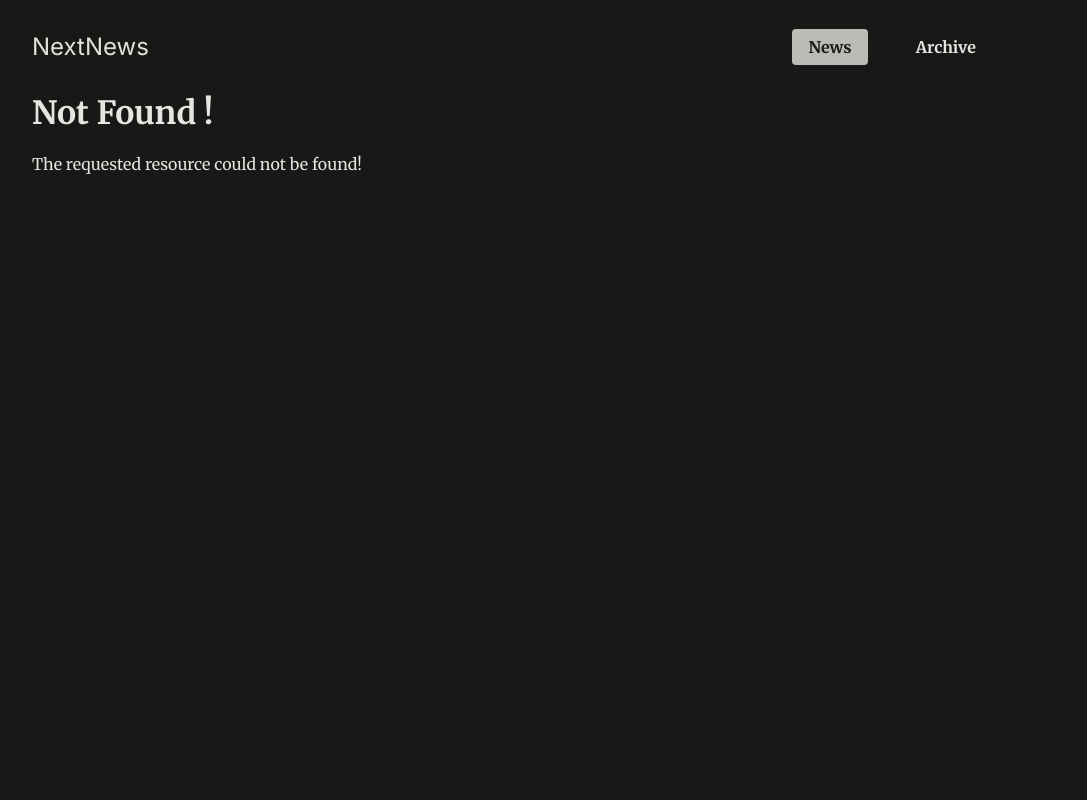
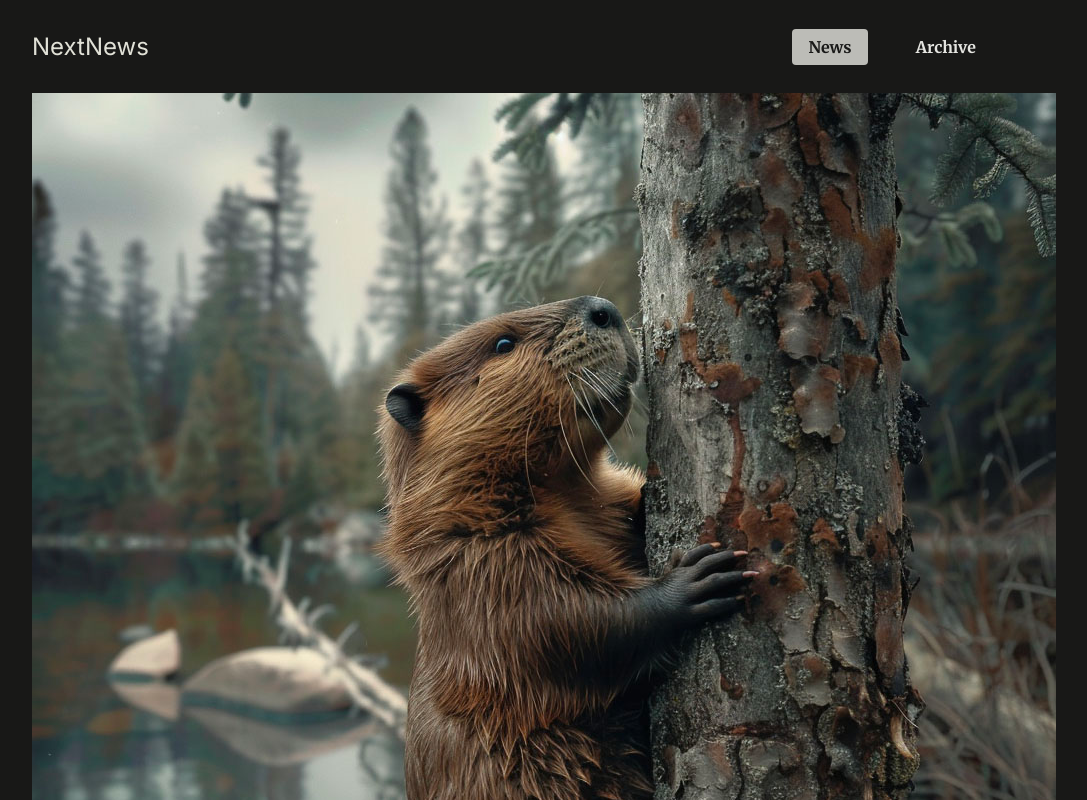
Before and after one commit to CircleSeok/Routing-Page-Rendering, a Next.js app: page /news/beaver-plague/image in a window 1280 px wide. Before the commit this address had no page. Shown: the top 800 px of the page, without its empty margins (128-1215 px from the left). Built offline with nearby package versions, Linux system fonts and the light colour scheme.

Commit message:
Routes nested within dynamic routes

```diff
--- /dev/null
+++ b/app/news/[slug]/image/page.js
@@ -0,0 +1,18 @@
+import { DUMMY_NEWS } from '@/dummy-news';
+import { notFound } from 'next/navigation';
+
+export default function ImagePage({ params }) {
+  const newsItemSlug = params.slug;
+  const newsItem = DUMMY_NEWS.find(
+    (newsItem) => newsItem.slug === newsItemSlug
+  );
+
+  if (!newsItem) {
+    notFound();
+  }
+  return (
+    <div className='fullscreen-image'>
+      <img src={`/images/news/${newsItem.image}`} alt={newsItem.title} />
+    </div>
+  );
+}
--- a/app/news/[slug]/page.js
+++ b/app/news/[slug]/page.js
@@ -1,4 +1,5 @@
 import { DUMMY_NEWS } from '@/dummy-news';
+import Link from 'next/link';
 import { notFound } from 'next/navigation';
 
 export default function NewsDetailPage({ params }) {
@@ -11,7 +12,10 @@
   return (
     <article className='news-article'>
       <header>
-        <img src={`/images/news/${newsItem.image}`} alt={newsItem.title} />
+        <Link href={`/news/${newsItem.slug}/image`}>
+          <img src={`/images/news/${newsItem.image}`} alt={newsItem.title} />
+        </Link>
+
         <h1>{newsItem.title}</h1>
         <time dateTime={newsItem.date}>{newsItem.date}</time>
       </header>
```
